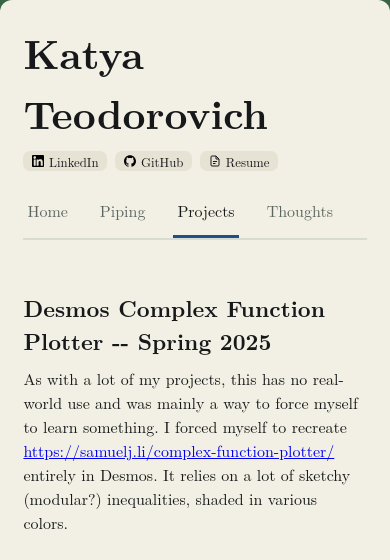
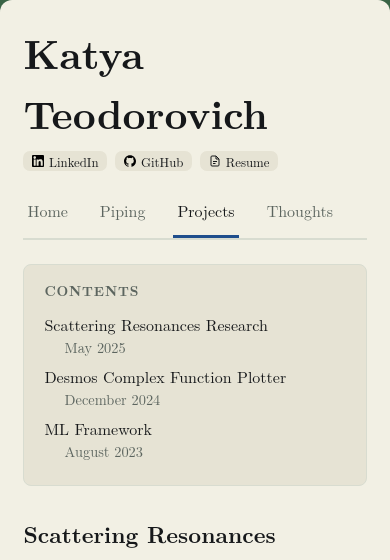
Before and after one commit to kteodorovich/kteodorovich.github.io, a Jekyll site: the page built from projects.md, in a window 390 px wide, cut to the strip 0-560 px from the top of the page. Built offline with Jekyll 4.4.1, drawn with Linux system fonts in a browser that asks for light colours; some web fonts are replaced; some of the changed text lies outside the part shown.

Commit message:
some fixes and more projects!

```diff
--- a/_config.yml
+++ b/_config.yml
@@ -2,3 +2,7 @@ title: Katya Teodorovich
 description: "Katya Teodorovich's personal website."
 url: "https://kteodorovich.github.io"
 baseurl: ""
+collections:
+  projects:
+    output: false
+    sort_by: date
--- a/_layouts/default.html
+++ b/_layouts/default.html
@@ -18,6 +18,9 @@
     {% endif %}
   </title>
 
+  <link rel="icon" href="{{ '/attachments/icons/favicon.svg' | relative_url }}">
+
+  <link rel="preconnect" href="https://cdn.jsdelivr.net">
   <link
     rel="stylesheet"
     href="https://cdn.jsdelivr.net/gh/aaaakshat/cm-web-fonts@latest/fonts.css"
--- a/projects.md
+++ b/projects.md
@@ -3,15 +3,28 @@ layout: default
 title: Projects
 permalink: /projects/
 ---
-<div class="project">
-    <h2>Desmos Complex Function Plotter -- Spring 2025</h2>
-    <p>
-        As with a lot of my projects, this has no real-world use and was mainly a way to force myself to learn something. I forced myself to recreate <a href="https://samuelj.li/complex-function-plotter/">https://samuelj.li/complex-function-plotter/</a> entirely in Desmos. It relies on a lot of sketchy (modular?) inequalities, shaded in various colors.
-    </p>
-    <div class="iframe-container">
-        <figure>
-            <iframe src="https://www.desmos.com/calculator/8d3fc3162c?embed" width="500" height="500" style="border: 1px solid #ccc" frameborder=0></iframe>
-            <figcaption><a href="https://www.desmos.com/calculator/8d3fc3162c">https://www.desmos.com/calculator/8d3fc3162c</a></figcaption>
-        </figure>
-    </div>
+{% assign sorted_projects = site.projects | sort: "date" | reverse %}
+
+<nav class="toc" aria-label="Table of contents">
+  <p class="toc-heading">Contents</p>
+  <ol class="toc-list">
+    {% for project in sorted_projects %}
+    <li class="toc-item">
+      <a href="#{{ project.id }}">
+        <span class="toc-title">{{ project.title }}</span>
+        <span class="toc-dots" aria-hidden="true"></span>
+        <span class="toc-date">{{ project.date | date: "%B %Y" }}</span>
+      </a>
+    </li>
+    {% endfor %}
+  </ol>
+</nav>
+
+<div class="projects">
+  {% for project in sorted_projects %}
+  <div class="project" id="{{ project.id }}">
+    <h2>{{ project.title }} <span class="project-date">— {{ project.date | date: "%B %Y" }}</span></h2>
+    {{ project.content }}
+  </div>
+  {% endfor %}
 </div>
--- a/styles.css
+++ b/styles.css
@@ -333,7 +333,7 @@ body {
 .figure-grid {
   display: grid;
 
-  grid-template-columns: 300px 300px;
+  grid-template-columns: repeat(auto-fit, minmax(250px, 1fr));
 
   justify-content: center;
   justify-items: center;
@@ -346,7 +346,7 @@ body {
 .figure-grid figure {
   display: block;
 
-  width: 300px;
+  width: 100%;
   max-width: 300px;
 
   margin: 0;
@@ -357,8 +357,9 @@ body {
 .figure-grid img {
   display: block;
 
-  width: 300px;
-  height: 200px;
+  width: 100%;
+  height: auto;
+  aspect-ratio: 3 / 2;
 
   margin: 0;
 
@@ -389,6 +390,105 @@ body {
   justify-content: center;
 
   text-align: center;
+}
+
+.iframe-container iframe.embed {
+  max-width: 100%;
+  border: 1px solid #ccc;
+}
+
+
+/* ==========================================================================
+   Table of Contents
+   ========================================================================== */
+
+.toc {
+  margin: 0 0 2rem;
+  padding: 1rem 1.25rem;
+
+  border: 1px solid var(--line);
+  border-radius: 8px;
+
+  background-color: #e6e3d4;
+}
+
+.toc .toc-heading {
+  margin: 0 0 0.75rem;
+
+  color: var(--muted);
+
+  font-size: 0.85rem;
+  font-weight: 700;
+  letter-spacing: 0.06em;
+  text-transform: uppercase;
+}
+
+.toc .toc-list {
+  margin: 0;
+  padding: 0;
+
+  list-style: none;
+}
+
+.toc-item {
+  display: flex;
+  align-items: baseline;
+
+  margin: 0 0 0.4rem;
+}
+
+.toc-item a {
+  display: flex;
+  align-items: baseline;
+
+  flex: 1 1 auto;
+  min-width: 0;
+
+  color: var(--ink);
+  text-decoration: none;
+}
+
+.toc-title {
+  white-space: nowrap;
+}
+
+.toc-dots {
+  flex: 1 1 auto;
+
+  margin: 0 0.4em;
+
+  border-bottom: 1px dotted var(--muted);
+
+  height: 0.6em;
+}
+
+.toc-date {
+  color: var(--muted);
+  font-size: 0.9rem;
+  white-space: nowrap;
+}
+
+.toc-item a:hover .toc-title,
+.toc-item a:hover .toc-date {
+  color: var(--blue);
+}
+
+.toc-item a:hover .toc-dots {
+  border-color: var(--blue);
+}
+
+
+/* ==========================================================================
+   Project Sections
+   ========================================================================== */
+
+.project {
+  scroll-margin-top: 1.5rem;
+}
+
+.project-date {
+  color: var(--muted);
+  font-weight: 400;
 }
 
 
@@ -447,20 +547,17 @@ body {
     max-width: 250px;
   }
 
-  .figure-grid {
-    grid-template-columns: minmax(0, 1fr);
+  .toc-item a {
+    flex-wrap: wrap;
   }
 
-  .figure-grid figure {
-    width: 300px;
-    max-width: 100%;
+  .toc-dots {
+    display: none;
   }
 
-  .figure-grid img {
-    max-width: 100%;
-    height: auto;
-
-    aspect-ratio: 3 / 2;
+  .toc-date {
+    width: 100%;
+    padding-left: 1.4em;
   }
 
 }
```
Also changed, not shown: _projects/desmos-complex-function-plotter.md (added, +15 -0 lines), _projects/ml-framework.md (added, +8 -0 lines), _projects/resonances.md (added, +11 -0 lines), index.md (+8 -6 lines), piping.md (+4 -4 lines), thoughts.md (+1 -2 lines).
